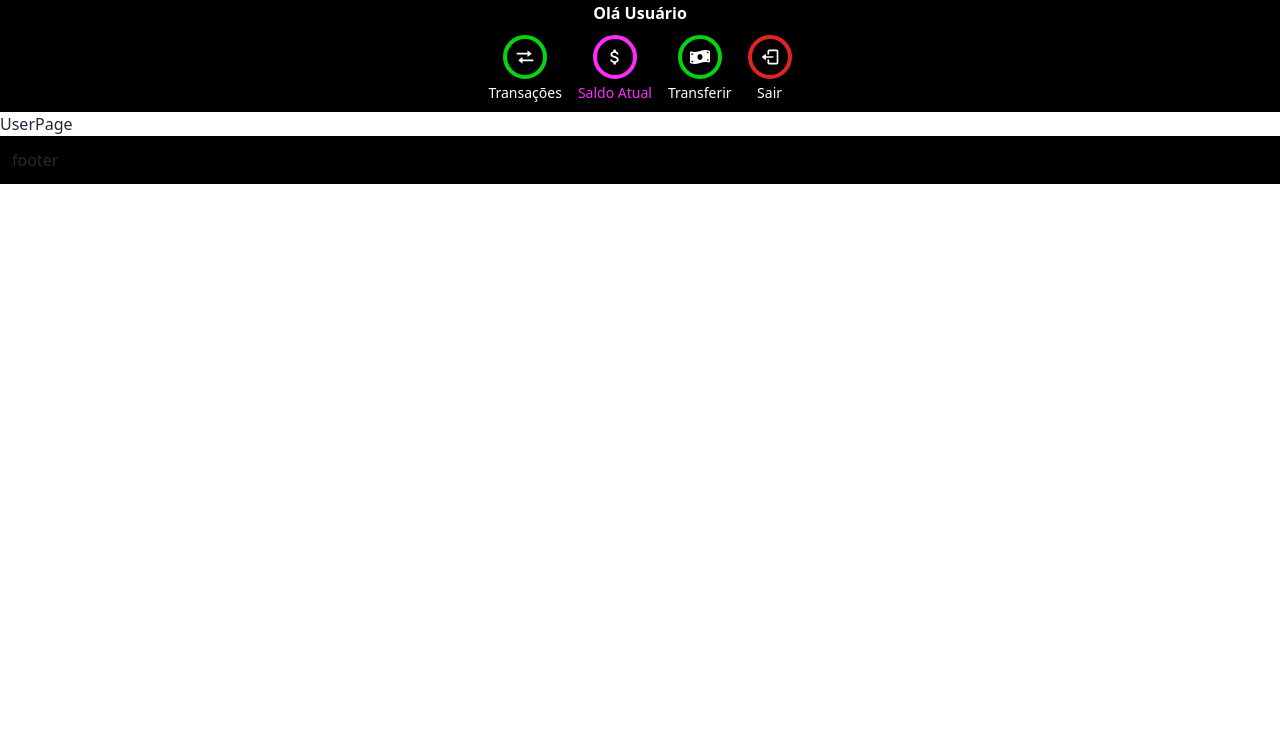
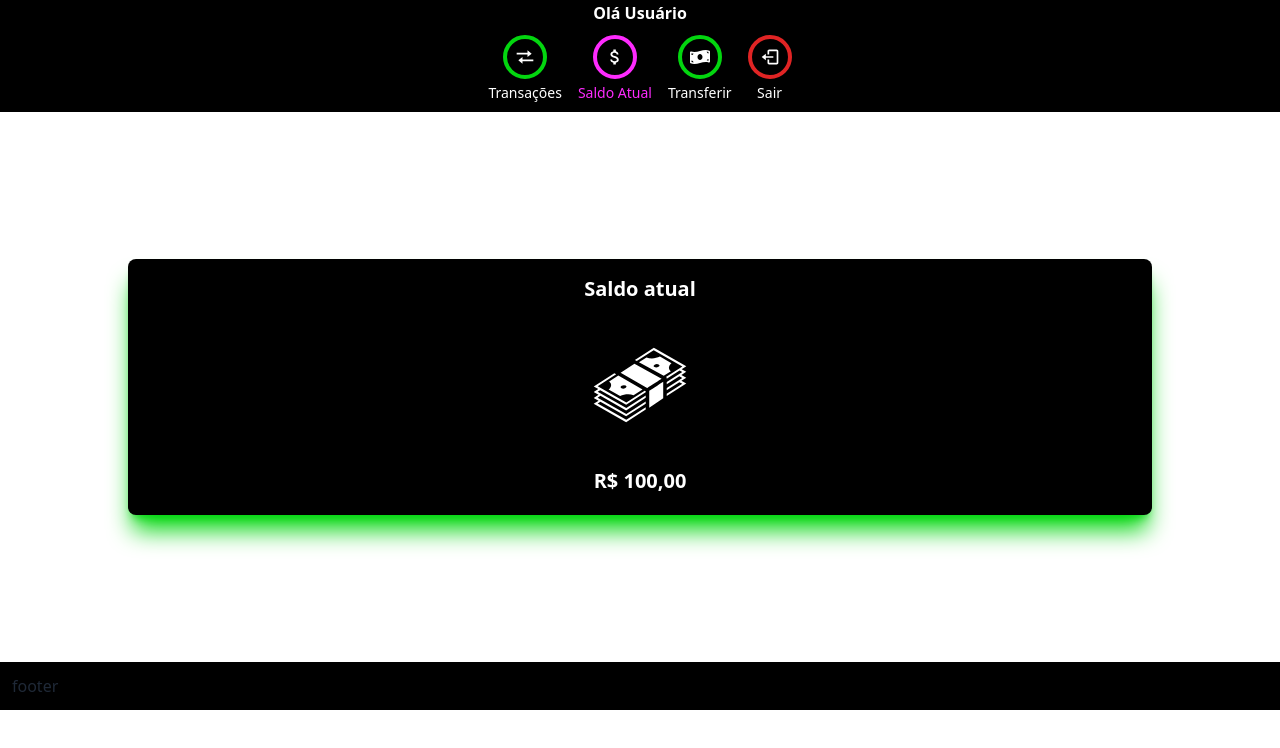
Before and after one commit to HalisterFernando/gzbank, a React (Create React App) app in the folder app/frontend/: page /balance in a window 1280 px wide. Shown: the top 748 px of the page. Built offline with nearby package versions, Linux system fonts and the light colour scheme.

Commit message:
refactor: :recycle: código refatorado

```diff
--- a/app/frontend/src/pages/UserPage.tsx
+++ /dev/null
@@ -1,26 +0,0 @@
-import React from 'react'
-import Header from '../components/Header';
-import PageFooter from '../components/PageFooter';
-import Loading from '../components/Loading'
-import useLoading from '../hooks/useLoading'
-
-const UserPage = () => {
-  const { loading } = useLoading()
-  return (
-    <>
-      {
-        loading ?
-        (<Loading />) :
-        (
-          <div>
-            <Header />
-            <h1>UserPage</h1>
-            <PageFooter />
-          </div>
-        )
-      }
-    </>
-  )
-}
-
-export default UserPage
--- a/app/frontend/src/routes/ComponentRoutes.tsx
+++ b/app/frontend/src/routes/ComponentRoutes.tsx
@@ -1,8 +1,11 @@
 import React from 'react'
 import { Route, Routes } from 'react-router-dom'
 import FormPage from '../pages/FormPage'
-import UserPage from '../pages/UserPage'
+import MainPage from '../pages/BalancePage'
 import Welcome from '../pages/Welcome'
+import BalancePage from '../pages/BalancePage'
+import TransactionPage from '../pages/TransactionPage'
+import TransferPage from '../pages/TransferPage'
 
 
 
@@ -12,7 +15,9 @@
       <Route path='/' element={ <Welcome/> } />
       <Route path='/signin' element={ <FormPage /> } />
       <Route path='/login'  element={ <FormPage /> } />
-      <Route path='/balance' element={ <UserPage />} />
+      <Route path='/balance' element={ <BalancePage />} />
+      <Route path='/transaction' element={ <TransactionPage />} />
+      <Route path='/transfer' element={ <TransferPage />} />
     </Routes>
   )
 }
```
